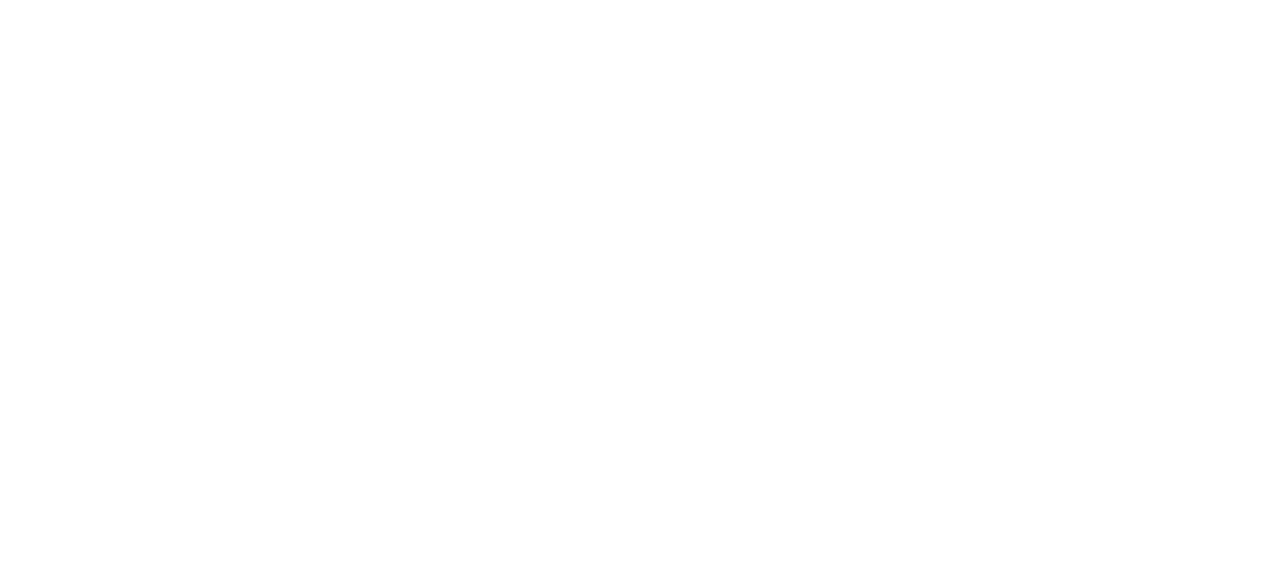
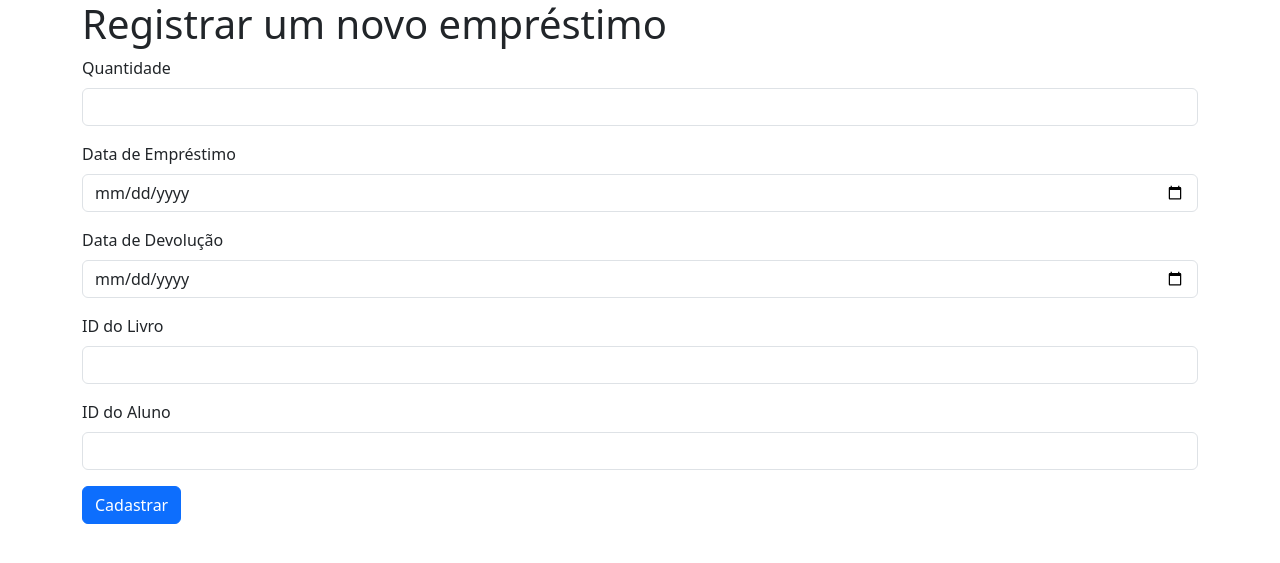
Before and after one commit to Okapi-LeonardoWorm/SistemaBiblioteca, a Flask app: page /novo_emprestimo in a window 1280 px wide. Before the commit the part shown is empty. Shown: the top 563 px of the page. Run offline with Flask 3, Linux system fonts and the light colour scheme; parts of the project's set-up code (start-up, migrations or seed data) failed here and were passed over; some libraries are stand-ins or nearby versions.

Commit message:
Erro ao criar um novo emprestimo

```diff
--- a/app/routes.py
+++ b/app/routes.py
@@ -49,9 +49,20 @@
             dtAquisicao=form.dtAquisicao.data,
             descricao=form.descricao.data
             )
+        print(
+                form.nomeLivro.data,
+                form.quantidade.data,
+                form.nomeAutor.data,
+                form.nomeEditora.data,
+                form.dataPublicacao.data,
+                form.dtAquisicao.data,
+                form.descricao.data
+                )
         db.session.add(livro)
         db.session.commit()
         return redirect(url_for('livros'))
+    else:
+        print(form.errors)
     return render_template('novo_livro.html', form=form)
 
 
@@ -73,9 +84,26 @@
             telefoneResponsavel2=form.telefoneResponsavel2.data,
             observacao=form.observacao.data
             )
+        print(aluno)
         db.session.add(aluno)
         db.session.commit()
         return redirect(url_for('alunos'))
+    else:
+        print(form.errors)
+        print(
+                form.nomeAluno.data,
+                form.telefoneAluno.data,
+                form.dtNascimento.data,
+                form.cpf.data,
+                form.rg.data,
+                form.serie.data,
+                form.turma.data,
+                form.nomeResponsavel1.data,
+                form.telefoneResponsavel1.data,
+                form.nomeResponsavel2.data,
+                form.telefoneResponsavel2.data,
+                form.observacao.data
+                )
     return render_template('novo_aluno.html', form=form)
 
 
@@ -90,9 +118,19 @@
             aluno_id=form.aluno_id.data,
             livro_id=form.livro_id.data
             )
+        print(emprestimo)
         db.session.add(emprestimo)
         db.session.commit()
         return redirect(url_for('emprestimos'))
+    else:
+        print(form.errors)
+        print(
+            form.quantidade.data,
+            form.dataEmprestimo.data,
+            form.dataDevolucao.data,
+            form.aluno_id.data,
+            form.livro_id.data
+        )
     return render_template('novo_emprestimo.html', form=form)
 
 
@@ -107,6 +145,8 @@
         db.session.add(palavra_chave)
         db.session.commit()
         return redirect(url_for('palavras_chave'))
+    else:
+        print(form.errors)
     return render_template('nova_palavra_chave.html', form=form)
 
 
--- /dev/null
+++ b/app/templates/base.html
@@ -0,0 +1,43 @@
+<!DOCTYPE html>
+<html lang="pt-br">
+<head>
+    <meta charset="UTF-8">
+    <meta name="viewport" content="width=device-width, initial-scale=1.0">
+    <!-- <link rel="stylesheet" href="{{ url_for('static', filename='footer.css') }}"> -->
+    <link rel="stylesheet" href="https://cdn.jsdelivr.net/npm/bootstrap@4.0.0/dist/css/bootstrap.min.css" integrity="sha384-Gn5384xqQ1aoWXA+058RXPxPg6fy4IWvTNh0E263XmFcJlSAwiGgFAW/dAiS6JXm" crossorigin="anonymous">
+    <script src="https://cdn.jsdelivr.net/npm/bootstrap@4.0.0/dist/js/bootstrap.min.js" integrity="sha384-JZR6Spejh4U02d8jOt6vLEHfe/JQGiRRSQQxSfFWpi1MquVdAyjUar5+76PVCmYl" crossorigin="anonymous"></script>
+    <script src="https://code.jquery.com/jquery-3.2.1.slim.min.js" integrity="sha384-KJ3o2DKtIkvYIK3UENzmM7KCkRr/rE9/Qpg6aAZGJwFDMVNA/GpGFF93hXpG5KkN" crossorigin="anonymous"></script>
+    <script src="https://cdn.jsdelivr.net/npm/popper.js@1.12.9/dist/umd/popper.min.js" integrity="sha384-ApNbgh9B+Y1QKtv3Rn7W3mgPxhU9K/ScQsAP7hUibX39j7fakFPskvXusvfa0b4Q" crossorigin="anonymous"></script>
+    <link rel="stylesheet" href="{{ url_for('static', filename='css/bootstrap.min.css') }}">
+    <link rel="stylesheet" href="{{ url_for('static', filename='css/bootstrap-datepicker.min.css') }}">
+
+    <script src="{{ url_for('static', filename='js/jquery.min.js') }}"></script>
+    <script src="{{ url_for('static', filename='js/bootstrap.min.js') }}"></script>
+    <script src="{{ url_for('static', filename='js/bootstrap-datepicker.min.js') }}"></script>
+
+    {% block cssstyle %}{% endblock %}
+
+    <title>{% block pagetitle %}{% endblock %}</title>
+</head>
+<body>
+    <header>
+        {% block header %}
+        {% endblock %}
+    </header>
+    <main>
+        {% block content %}
+        {% endblock %}
+        <script>
+            $(document).ready(function(){
+                $('.datepicker').datepicker({
+                    format: 'yyyy-mm-dd'
+                });
+            });
+        </script>
+    </main>
+    <footer>
+        {% block footer %}
+        {% endblock %}
+    </footer>
+</body>
+</html>
--- a/app/templates/novo_emprestimo.html
+++ b/app/templates/novo_emprestimo.html
@@ -0,0 +1,33 @@
+{% extends 'base.html' %}
+{% block pagetitle %}Novo Empréstimo{% endblock %}
+{% block content %}
+    <div class="container">
+        <h1 class="novoEmprestimmoTitle">Registrar um novo empréstimo</h1>
+        <form class="novoEmprestimmoForm" method="post" action="">
+            {{ form.hidden_tag() }}
+            <div class="form-group">
+                {{ form.quantidade.label(class="form-label") }}
+                {{ form.quantidade(class="form-control", size=32) }}
+            </div>
+            <div class="form-group">
+                {{ form.dataEmprestimo.label(class="form-label") }}
+                {{ form.dataEmprestimo(class="form-control datepicker", size=32) }}
+            </div>
+            <div class="form-group">
+                {{ form.dataDevolucao.label(class="form-label") }}
+                {{ form.dataDevolucao(class="form-control datepicker", size=32) }}
+            </div>
+            <div class="form-group">
+                {{ form.livro_id.label(class="form-label") }}
+                {{ form.livro_id(class="form-control", size=32) }}
+            </div>
+            <div class="form-group">
+                {{ form.aluno_id.label(class="form-label") }}
+                {{ form.aluno_id(class="form-control", size=32) }}
+            </div>
+            <div class="form-group">
+                {{ form.submit(class="btn btn-primary", type="submit") }}
+            </div>
+        </form>
+    </div>
+{% endblock %}
--- a/run.py
+++ b/run.py
@@ -1,10 +1,9 @@
-from app import create_app
+from app import app
 import logging
 from gevent.pywsgi import WSGIServer
 
 
 logging.basicConfig(filename="app.log", level=logging.DEBUG)
-app = create_app()
 
 if __name__ == '__main__':
     app.run(debug=True)
```
Also changed, not shown: app/templates/novo_livro.html (+7 -25 lines), biblioteca.db (added), instance/biblioteca.db.
